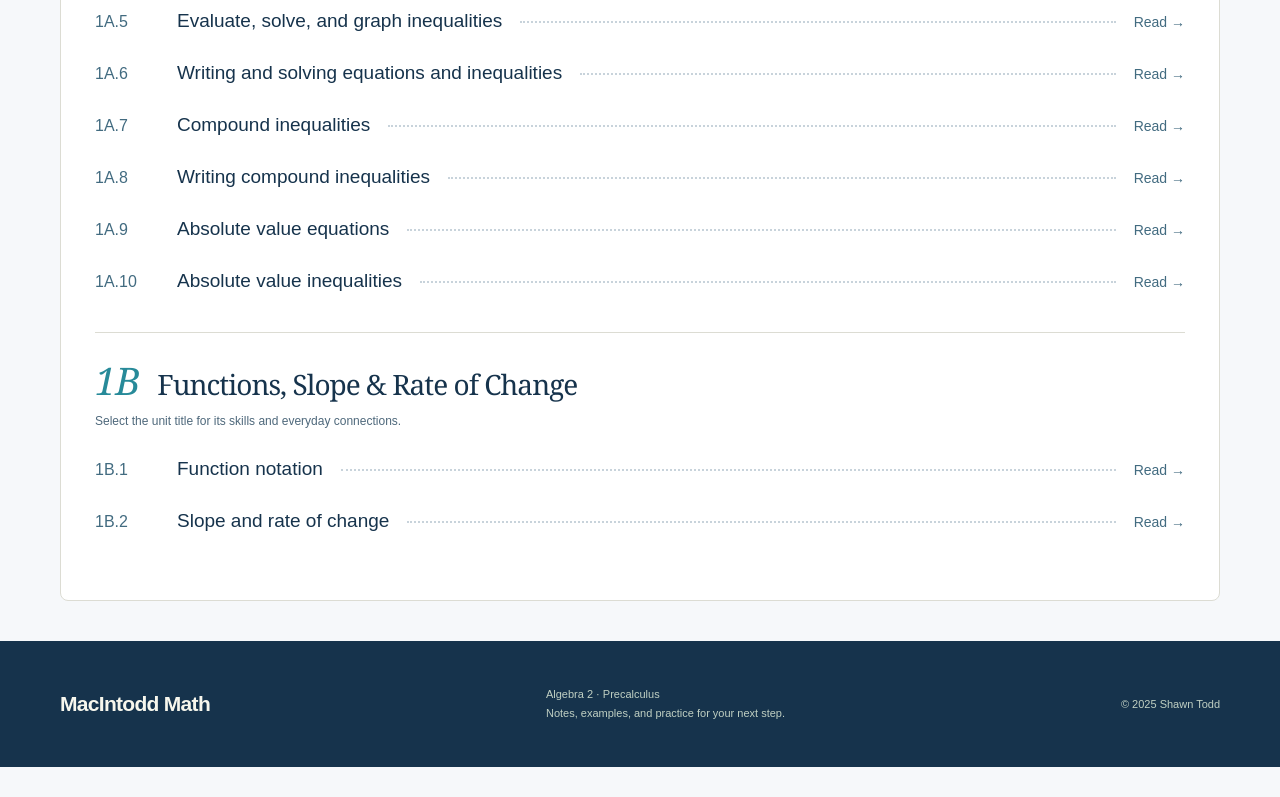
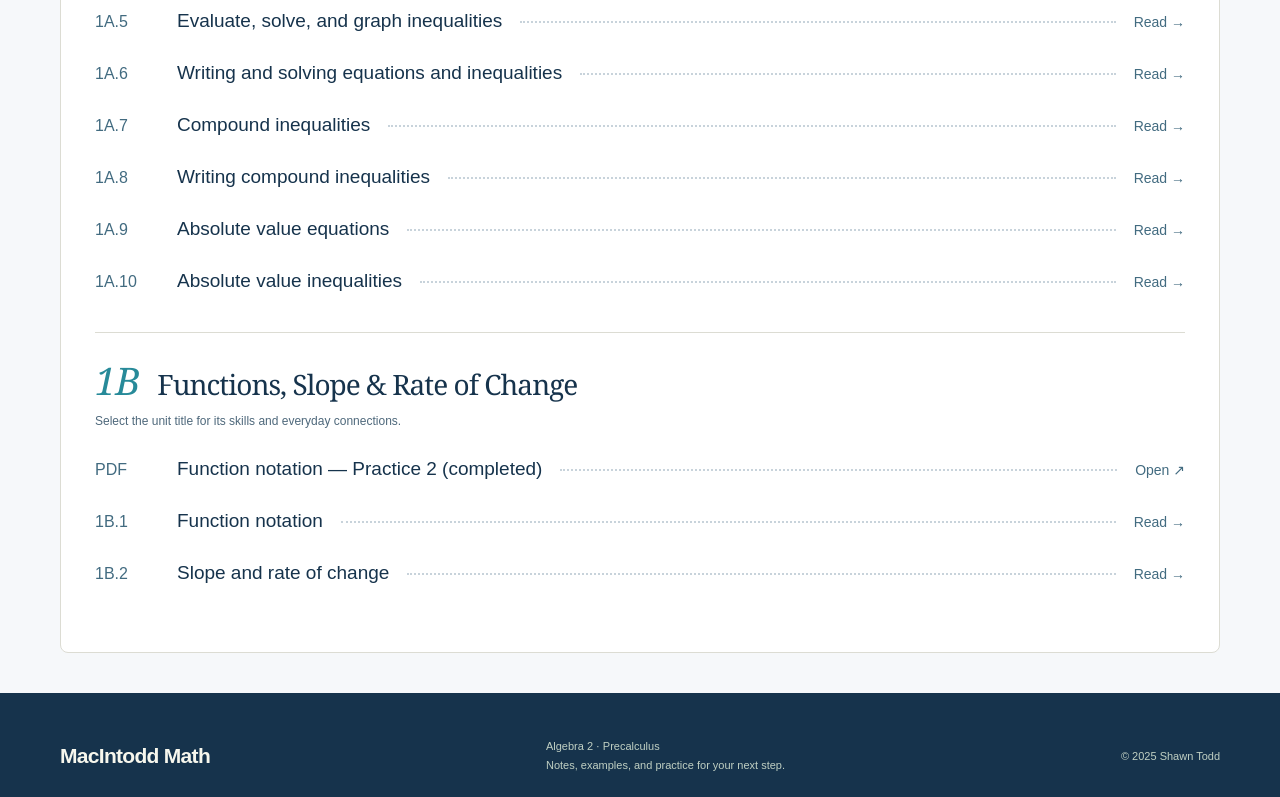
Before and after one commit to macintodd/macintodd-math-site, a Next.js app: page /courses/algebra-2 in a window 1280 px wide. Shown: the part 576-1373 px from the top of the page. Before the commit the page ends 1343 px from the top, so only its background shows below. Built offline with nearby package versions, Linux system fonts and the light colour scheme.

Commit message:
Show Function Notation Practice 2 first in Unit 1B contents

```diff
--- a/src/app/courses/[course]/page.tsx
+++ b/src/app/courses/[course]/page.tsx
@@ -22,7 +22,9 @@ export default async function CoursePage({ params }: { params: Promise<{ course:
       {courseUnits.map(unit => <section className="toc-unit" key={unit.slug}>
         <h2><Link href={`/courses/${courseId}/units/${unit.slug}`}><span className="toc-unit-number">{unit.number}</span><span>{unit.title}</span></Link></h2>
         <p className="toc-unit-hint">Select the unit title for its skills and everyday connections.</p>
-        <ol className="toc-lessons">{lessons.filter(lesson => lesson.course === courseId && lesson.unitSlug === unit.slug).map(lesson => <li key={lesson.slug}>
+        <ol className="toc-lessons">{lessons.filter(lesson => lesson.course === courseId && lesson.unitSlug === unit.slug).flatMap(lesson => lesson.materials.flatMap(material => (material.additional ?? []).map(extra => <li key={extra.file}>
+          <a href={`/materials/${extra.file}`} target="_blank" rel="noopener noreferrer"><span className="toc-lesson-number">PDF</span><span className="toc-lesson-title">{extra.contentsLabel ?? `${lesson.title} — ${extra.label}`}</span><span className="toc-leader" aria-hidden="true" /><span className="toc-read">Open <span aria-hidden="true">↗</span></span></a>
+        </li>)))}{lessons.filter(lesson => lesson.course === courseId && lesson.unitSlug === unit.slug).map(lesson => <li key={lesson.slug}>
           <Link href={`/courses/${courseId}/${lesson.slug}`}><span className="toc-lesson-number">{unit.number}.{lesson.number.match(/\d+/)?.[0]}</span><span className="toc-lesson-title">{lesson.title}</span><span className="toc-leader" aria-hidden="true" /><span className="toc-read">Read <span aria-hidden="true">→</span></span></Link>
         </li>)}</ol>
       </section>)}
--- a/src/content/lessons.ts
+++ b/src/content/lessons.ts
@@ -5,7 +5,7 @@ export type Lesson = {
   course: CourseId; unitSlug: string; slug: string; title: string; unit: string; number: string; description: string;
   goals: string[]; prerequisites: string; concepts: { title: string; text: string; formula?: string; note?: string }[];
   videos: { id: string; title: string; author: string }[]; examples: Example[];
-  materials: { additional?: { file: string; label: string; description: string; pages: number }[]; file?: string; label?: string; unavailableReason?: string; title: string; description: string; pages: number; kind: string }[];
+  materials: { additional?: { file: string; contentsLabel?: string; label: string; description: string; pages: number }[]; file?: string; label?: string; unavailableReason?: string; title: string; description: string; pages: number; kind: string }[];
   check?: { question: string; answer: string; explanation: string }; practiceApp?: string;
 }
 const t = String.raw
@@ -772,7 +772,7 @@ const additionalAlgebraLessons: Lesson[] = [
       },
       {
         "file": "algebra-2/function-notation/completed-practice.pdf",
-        "additional": [{ "file": "algebra-2/function-notation/completed-practice-2.pdf", "label": "Completed Practice 2", "description": "Second Function Notation practice with classroom solutions, problems 1-23.", "pages": 2 }],
+        "additional": [{ "file": "algebra-2/function-notation/completed-practice-2.pdf", "label": "Completed Practice 2", "contentsLabel": "Function notation — Practice 2 (completed)", "description": "Second Function Notation practice with classroom solutions, problems 1-23.", "pages": 2 }],
         "title": "completed-practice",
         "description": "Selected classroom handout.",
         "kind": "completed-practice",
```
